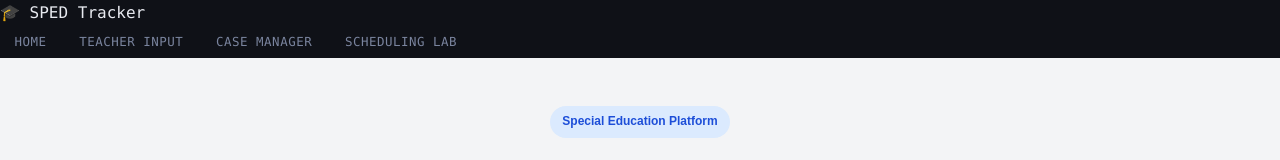
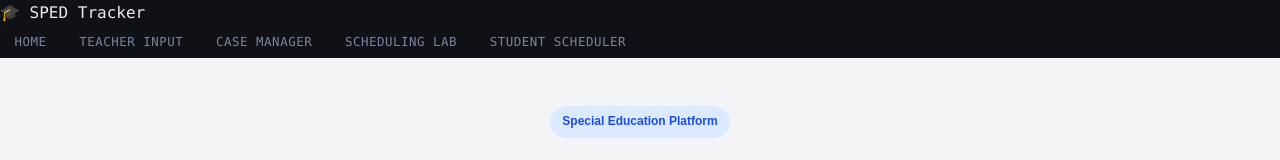
Before and after one commit to jjester58-eng/sped-tracker, a Next.js app: page / in a window 1280 px wide. Shown: the top 160 px of the page. Built offline with nearby package versions, Linux system fonts and the light colour scheme.

Commit message:
Add student scheduler navigation link

```diff
--- a/app/layout.tsx
+++ b/app/layout.tsx
@@ -20,6 +20,7 @@ export default function RootLayout({ children }: { children: React.ReactNode })
                 <Link href="/teacher" className="nav-link hover:text-blue-600 transition">Teacher Input</Link>
                 <Link href="/case-manager" className="nav-link hover:text-blue-600 transition font-medium">Case Manager</Link>
                 <Link href="/scheduling-prototype" className="nav-link hover:text-blue-600 transition font-medium">Scheduling Lab</Link>
+                <Link href="/student-scheduler" className="nav-link hover:text-blue-600 transition font-medium">Student Scheduler</Link>
               </div>
             </div>
           </div>
```
